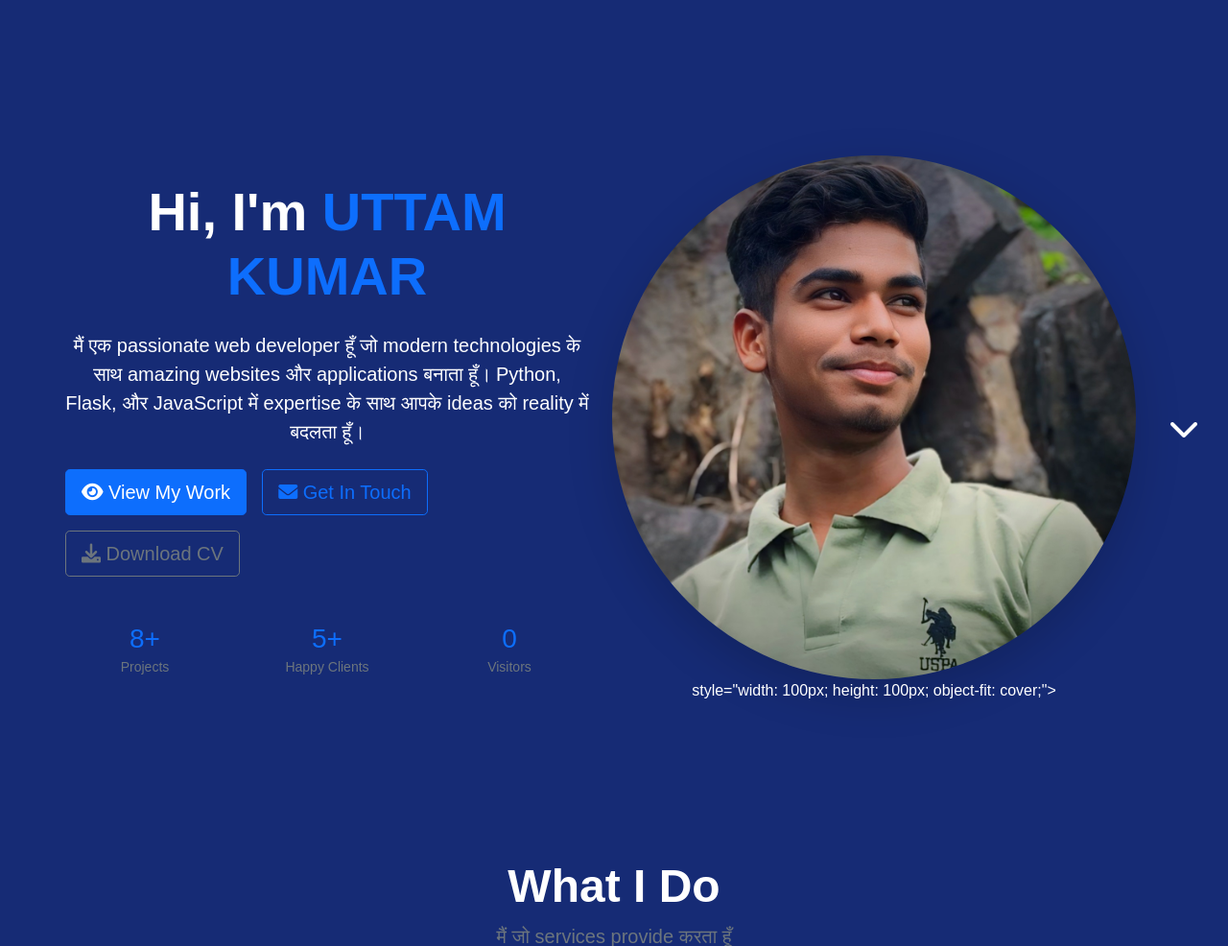
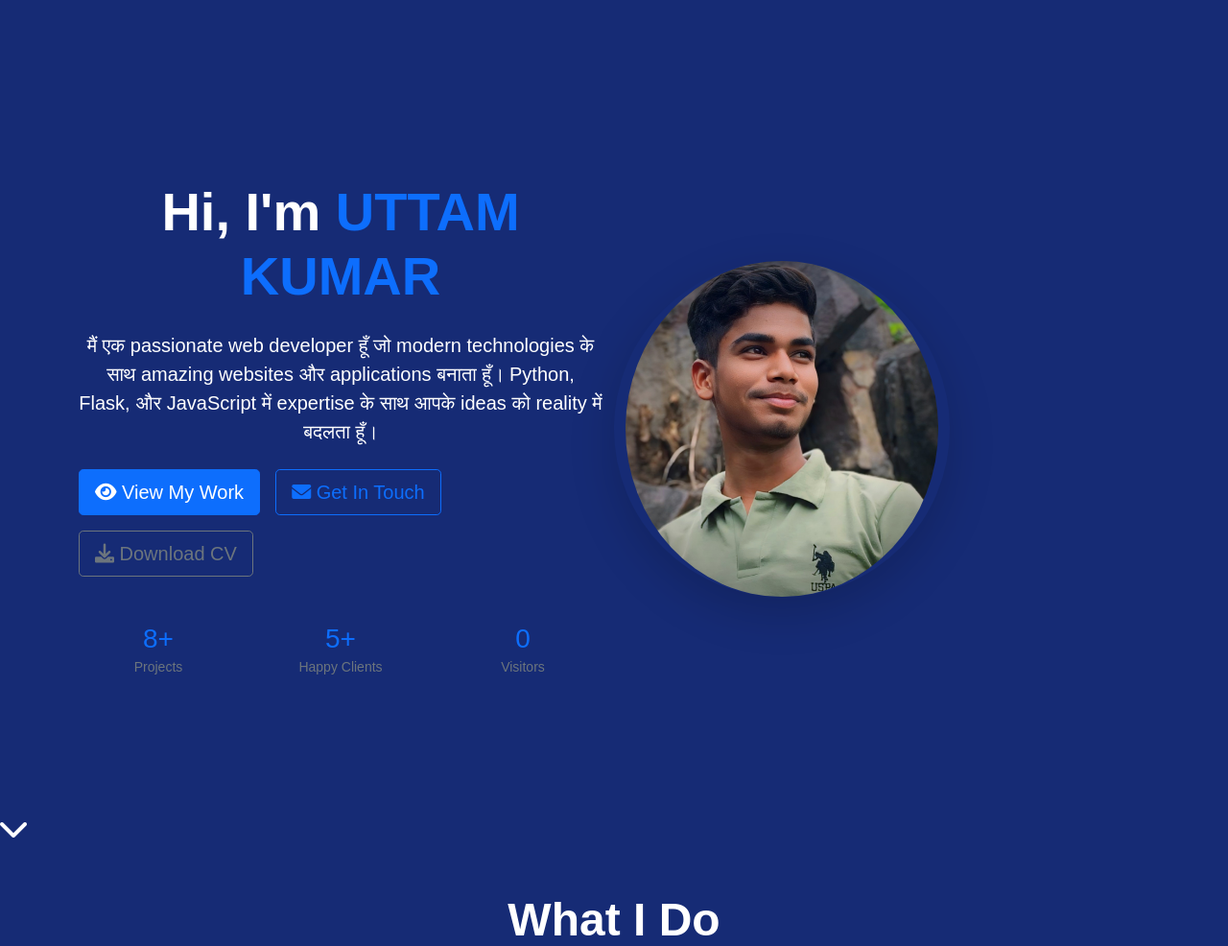
Before and after one commit to uttamkumar95446-bot/TheGranito, a Flask app: page / in a window 1280 px wide. Shown: the part 66-1052 px from the top of the page at 96% size. Run offline with Flask 3, Linux system fonts and the light colour scheme.

Commit message:
Resize profile image to 350x350 pixels
Updated profile image size and removed redundant div.

Signed-off-by: Uttam Kumar <uttamkumar95446@gmail.com>

```diff
--- a/templates/index.html
+++ b/templates/index.html
@@ -54,11 +54,11 @@
                 </div>
             </div>
 
-            <div class="col-lg-6 text-center" data-aos="fade-left">
-                <div class="profile-image-container float-animation">
-                    <img src="{{ url_for('static', filename='images/profile.jpg') }}"
-                         alt="Profile" class="img-fluid rounded-circle shadow-lg profile-image">
-                         style="width: 100px; height: 100px; object-fit: cover;">
+<img src="{{ url_for('static', filename='images/profile.jpg') }}"
+     alt="Profile"
+     class="img-fluid rounded-circle shadow-lg profile-image"
+     style="width: 350px; height: 350px; object-fit: cover;">
+
 
                 </div>
             </div>
```
